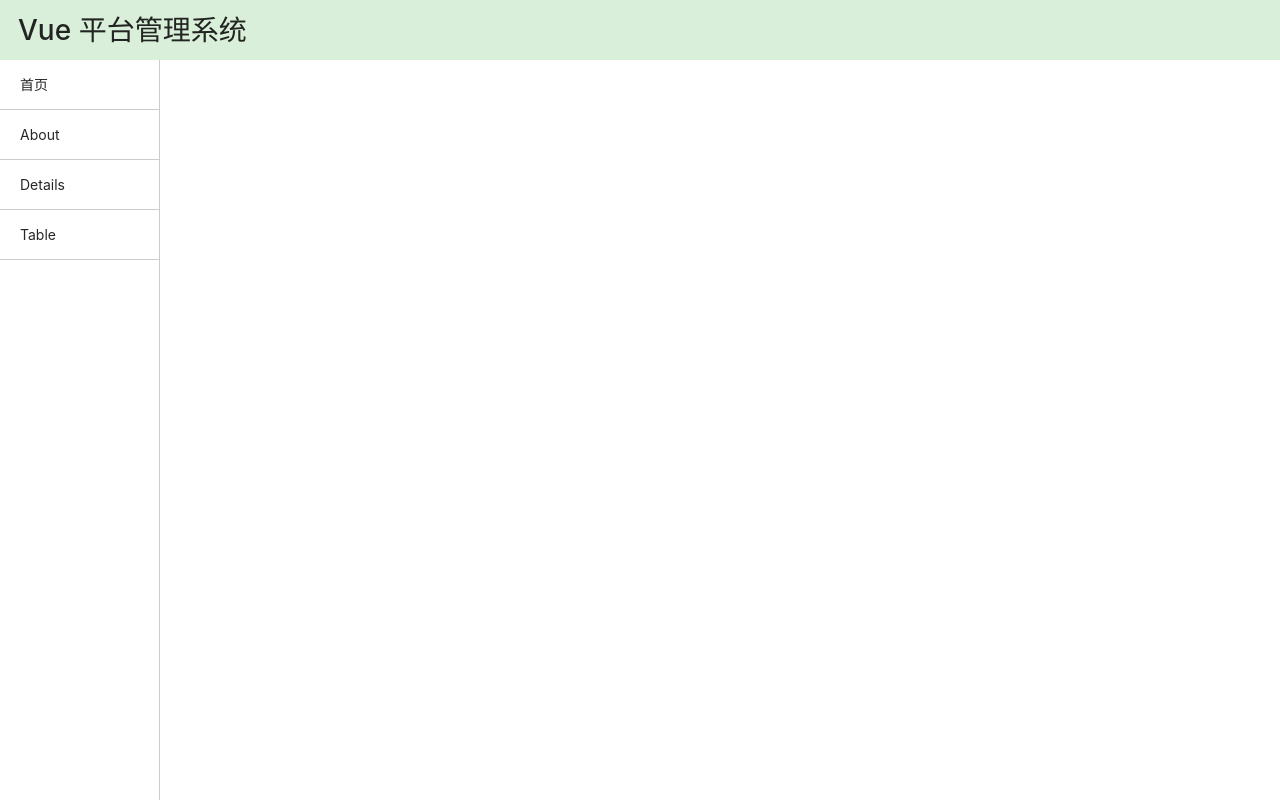
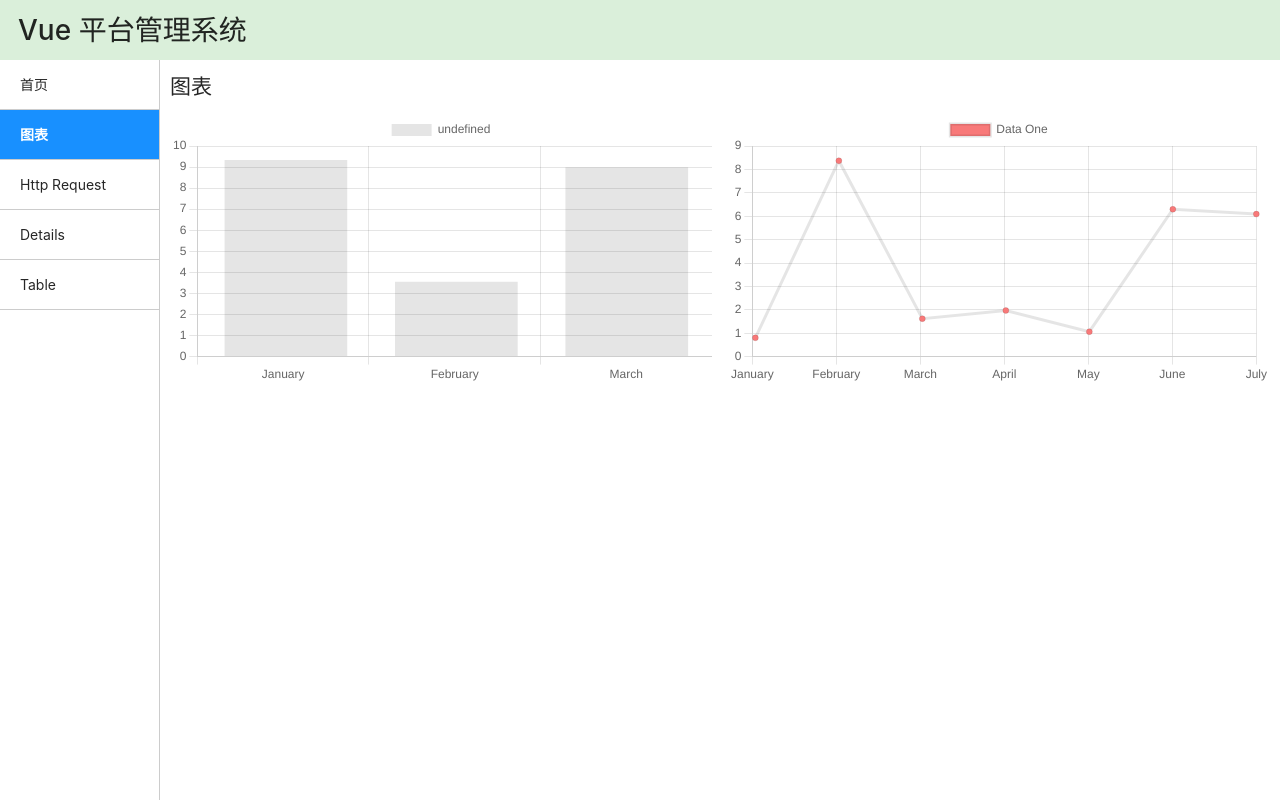
Before and after one commit to sangwell/vue-rock, a Vue app: page /chart in a window 1280 px wide. Built offline with nearby package versions, Linux system fonts and the light colour scheme.

Commit message:
add chart view

```diff
--- a/package.json
+++ b/package.json
@@ -4,7 +4,7 @@
   "private": true,
   "type": "module",
   "scripts": {
-    "dev": "vite",
+    "start": "vite",
     "build": "run-p type-check \"build-only {@}\" --",
     "preview": "vite preview",
     "build-only": "vite build",
@@ -15,7 +15,11 @@
   "dependencies": {
     "@ant-design/icons-vue": "^7.0.1",
     "ant-design-vue": "^3.2.20",
+    "axios": "^1.7.2",
+    "chart.js": "^4.4.3",
     "vue": "^3.4.21",
+    "vue-chartjs": "^5.3.1",
+    "vue-request": "^2.0.4",
     "vue-router": "^4.3.0"
   },
   "devDependencies": {
--- a/src/App.vue
+++ b/src/App.vue
@@ -24,8 +24,11 @@ const isActive = (path: string) => {
           <li :class="{ active: isActive('/') }" @click="navigateTo('/')">
             首页
           </li>
-          <li :class="{ active: isActive('/about') }" @click="navigateTo('/about')">
-            About
+          <li :class="{ active: isActive('/chart') }" @click="navigateTo('/chart')">
+            图表
+          </li>
+          <li :class="{ active: isActive('/http-request') }" @click="navigateTo('/http-request')">
+            Http Request
           </li>
           <li :class="{ active: isActive('/details') }" @click="navigateTo('/details')">
             Details
@@ -85,7 +88,7 @@ const isActive = (path: string) => {
         }
 
         .active {
-          background-color: #4343e9;
+          background-color: #1890ff;
           font-weight: bold;
           color: #ffffff;
         }
--- a/src/router/index.ts
+++ b/src/router/index.ts
@@ -8,6 +8,22 @@ const router = createRouter({
       path: '/',
       name: 'home',
       component: HomeView
+    },
+    {
+      path: '/chart',
+      name: 'chart',
+      // route level code-splitting
+      // this generates a separate chunk (About.[hash].js) for this route
+      // which is lazy-loaded when the route is visited.
+      component: () => import('../views/Chart.vue')
+    },
+    {
+      path: '/http-request',
+      name: 'http-request',
+      // route level code-splitting
+      // this generates a separate chunk (About.[hash].js) for this route
+      // which is lazy-loaded when the route is visited.
+      component: () => import('../views/HttpRequest.vue')
     },
     {
       path: '/about',
--- /dev/null
+++ b/src/views/Chart.vue
@@ -0,0 +1,115 @@
+<script setup lang="ts">
+import {
+  Chart as ChartJS,
+  Title,
+  Tooltip,
+  Legend,
+  BarElement,
+  CategoryScale,
+  LinearScale,
+  PointElement,
+  LineElement
+} from 'chart.js'
+import { Bar } from 'vue-chartjs'
+import { Line } from 'vue-chartjs'
+import { ref } from 'vue'
+import { onMounted, onUnmounted } from 'vue'
+
+ChartJS.register(CategoryScale, LinearScale, BarElement, Title, Tooltip, Legend)
+ChartJS.register(
+  CategoryScale,
+  LinearScale,
+  PointElement,
+  LineElement,
+  Title,
+  Tooltip,
+  Legend
+)
+
+const barData = ref(
+  {
+    labels: ['January', 'February', 'March'],
+    datasets: [{ data: [40, 20, 12] }]
+  }
+)
+const barOptions = ref(
+  {
+    responsive: true
+  }
+)
+
+const lineData = ref(
+  {
+    labels: ['January', 'February', 'March', 'April', 'May', 'June', 'July'],
+    datasets: [
+      {
+        label: 'Data One',
+        backgroundColor: '#f87979',
+        data: [40, 39, 10, 40, 39, 80, 40]
+      }
+    ]
+  }
+)
+const lineOptions = ref(
+  {
+    responsive: true,
+    maintainAspectRatio: false
+  }
+)
+
+const intervalId = ref(0)
+
+onMounted(() => {
+  intervalId.value = setInterval(() => {
+    barData.value = {
+      labels: ['January', 'February', 'March'],
+      datasets: [{ data: [Math.random() * 10, Math.random() * 10, Math.random() * 10] }]
+    }
+    lineData.value = {
+      labels: ['January', 'February', 'March', 'April', 'May', 'June', 'July'],
+      datasets: [
+        {
+          label: 'Data One',
+          backgroundColor: '#f87979',
+          data: [
+            Math.random() * 10,
+            Math.random() * 10,
+            Math.random() * 10,
+            Math.random() * 10,
+            Math.random() * 10,
+            Math.random() * 10,
+            Math.random() * 10
+          ]
+        }
+      ]
+    }
+  }, 1000)
+})
+
+onUnmounted(() => {
+  clearInterval(intervalId.value)
+})
+
+</script>
+
+<template>
+  <main>
+    <h2>图表</h2>
+    <a-row :gutter="16">
+      <a-col class="gutter-row" :span="12">
+        <Bar :data="barData" :options="barOptions" />
+      </a-col>
+      <a-col class="gutter-row" :span="12">
+        <Line :data="lineData" :options="lineOptions" />
+      </a-col>
+    </a-row>
+
+  </main>
+
+</template>
+
+<style scoped>
+main {
+  padding: 10px;
+}
+</style>
--- a/src/views/HomeView.vue
+++ b/src/views/HomeView.vue
@@ -24,7 +24,9 @@ const items = ref([
 const dataSource = ref(
   [
     { title: '买蛋糕~', status: false },
-    { title: '看书', status: true }
+    { title: '看书', status: true },
+    { title: '学习', status: false },
+    { title: '打羽毛球', status: false },
   ]
 )
 
@@ -99,8 +101,8 @@ const day = ref<Dayjs>();
                    :columns="columns"
                    size="small"
                    :pagination="false"
-                   :style="{ minHeight: '300px' }"
-                   :scroll="{y:255}">
+                   :style="{ minHeight: '500px' }"
+                   :scroll="{y:455}">
             <template #bodyCell="{ column,record }">
               <template v-if="column.key === 'title'">
                 <span v-if="!record.status">{{ record.title }}</span>
--- /dev/null
+++ b/src/views/HttpRequest.vue
@@ -0,0 +1,145 @@
+<script setup lang="ts">
+import { reactive } from 'vue';
+import type { UnwrapRef } from 'vue';
+import type { FormProps } from 'ant-design-vue';
+import type { TableProps } from 'ant-design-vue';
+import { usePagination } from 'vue-request';
+import { computed } from 'vue';
+import axios from 'axios';
+
+interface FormState {
+  user: string;
+  password: string;
+}
+
+const formState: UnwrapRef<FormState> = reactive({
+  user: '',
+  password: '',
+});
+const handleFinish: FormProps['onFinish'] = values => {
+  console.log(values, formState);
+};
+const handleFinishFailed: FormProps['onFinishFailed'] = errors => {
+  console.log(errors);
+};
+
+const columns = [
+  {
+    title: 'Name',
+    dataIndex: 'name',
+    sorter: true,
+    width: '20%',
+  },
+  {
+    title: 'Gender',
+    dataIndex: 'gender',
+    filters: [
+      { text: 'Male', value: 'male' },
+      { text: 'Female', value: 'female' },
+    ],
+    width: '20%',
+  },
+  {
+    title: 'Email',
+    dataIndex: 'email',
+  },
+];
+
+type APIParams = {
+  results: number;
+  page?: number;
+  sortField?: string;
+  sortOrder?: number;
+  [key: string]: any;
+};
+type APIResult = {
+  results: {
+    gender: 'female' | 'male';
+    name: string;
+    email: string;
+  }[];
+};
+
+const queryData = (params: APIParams) => {
+  return axios.get<APIResult>('https://randomuser.me/api?noinfo', { params });
+};
+
+const {
+  data: dataSource,
+  run,
+  loading,
+  current,
+  pageSize,
+} = usePagination(queryData, {
+  formatResult: res => res.data.results,
+  pagination: {
+    currentKey: 'page',
+    pageSizeKey: 'results',
+  },
+});
+
+const pagination = computed(() => ({
+  total: 200,
+  current: current.value,
+  pageSize: pageSize.value,
+}));
+
+const handleTableChange: TableProps['onChange'] = (
+  pag: { pageSize: number; current: number },
+  filters: any,
+  sorter: any,
+) => {
+  run({
+    results: pag.pageSize!,
+    page: pag?.current,
+    sortField: sorter.field,
+    sortOrder: sorter.order,
+    ...filters,
+  });
+};
+</script>
+
+<template>
+  <main>
+    <h2>Http Request</h2>
+    <a-form
+      layout="inline"
+      :model="formState"
+      @finish="handleFinish"
+      @finishFailed="handleFinishFailed"
+    >
+      <a-form-item>
+        <a-input v-model:value="formState.user" placeholder="请输入名称">
+        </a-input>
+      </a-form-item>
+      <a-form-item>
+        <a-button
+          type="primary"
+          html-type="submit"
+        >
+          搜索
+        </a-button>
+      </a-form-item>
+    </a-form>
+
+    <a-table
+      :columns="columns"
+      :row-key="record => record.login.uuid"
+      :data-source="dataSource"
+      :pagination="pagination"
+      :loading="loading"
+      @change="handleTableChange"
+    >
+      <template #bodyCell="{ column, text }">
+        <template v-if="column.dataIndex === 'name'">{{ text.first }} {{ text.last }}</template>
+      </template>
+    </a-table>
+
+  </main>
+</template>
+
+<style scoped>
+main {
+  padding: 10px;
+}
+</style>
```
Also changed, not shown: 1 other file (tests, documents, lock files or other folders).
